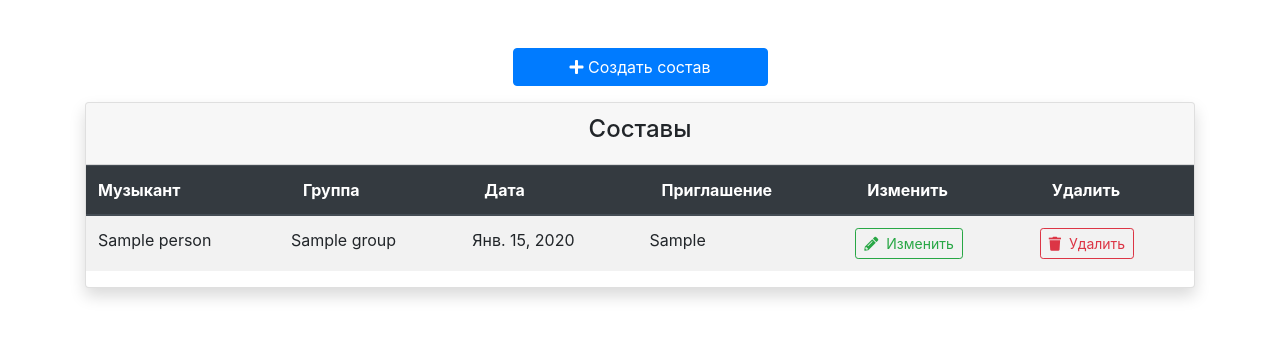
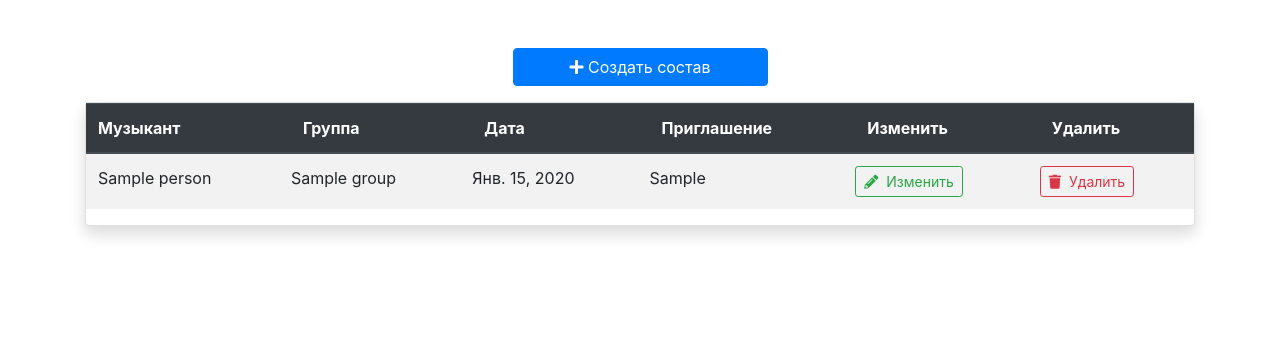
Before and after one commit to popoffww/django-bands, a Django app: page /membership/ in a window 1280 px wide. Shown: the part 112-450 px from the top of the page. Run offline with Django 3.2, Linux system fonts and the light colour scheme; tables that the repository leaves empty hold one stand-in row (values such as "Sample post"); some libraries are stand-ins or nearby versions.

Commit message:
Membership Add

```diff
--- a/membership/templates/membership/home.html
+++ b/membership/templates/membership/home.html
@@ -22,11 +22,6 @@
             <div class="col">
 
               <div class="card shadow">
-                <div class="card-header">
-                  <h4 class="text-center">
-                     Составы
-                  </h4>
-                </div>
 
                 <table class="table table-striped">
 
```
